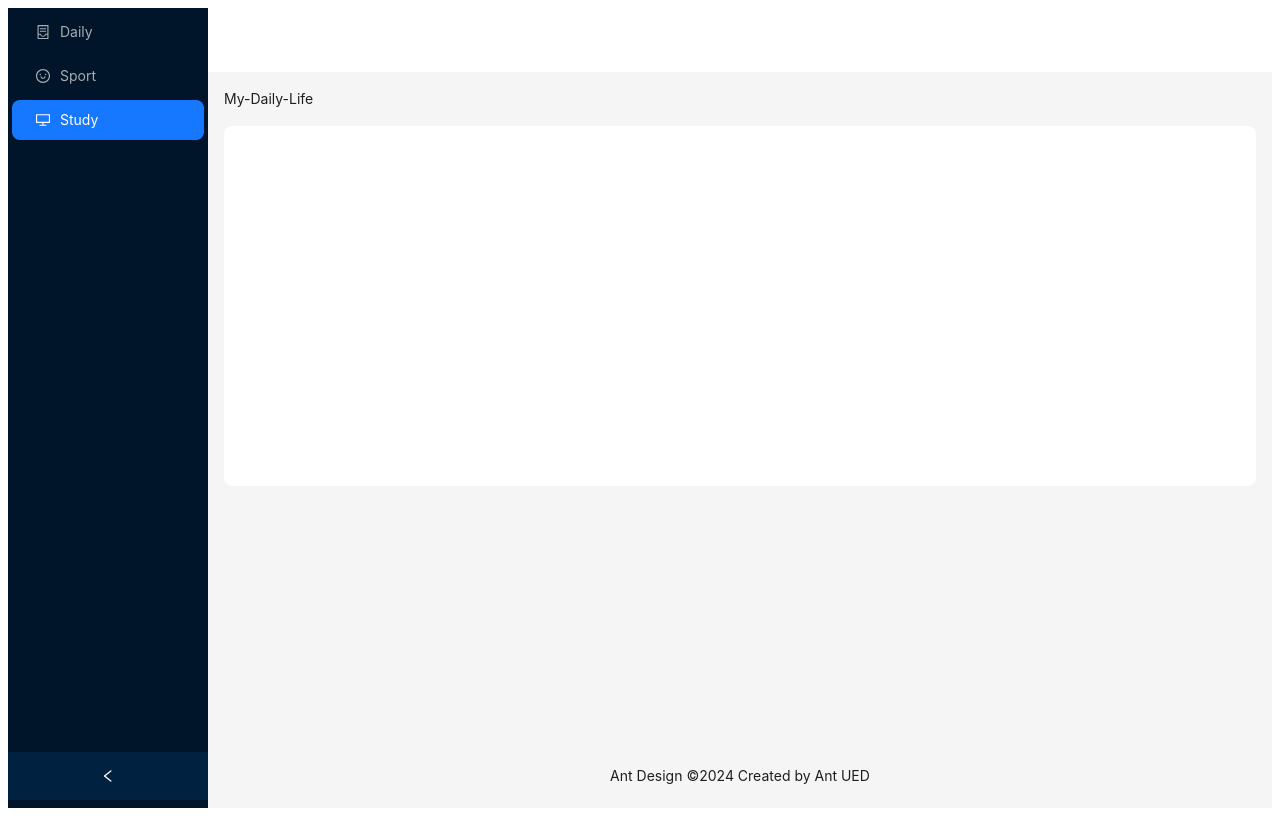
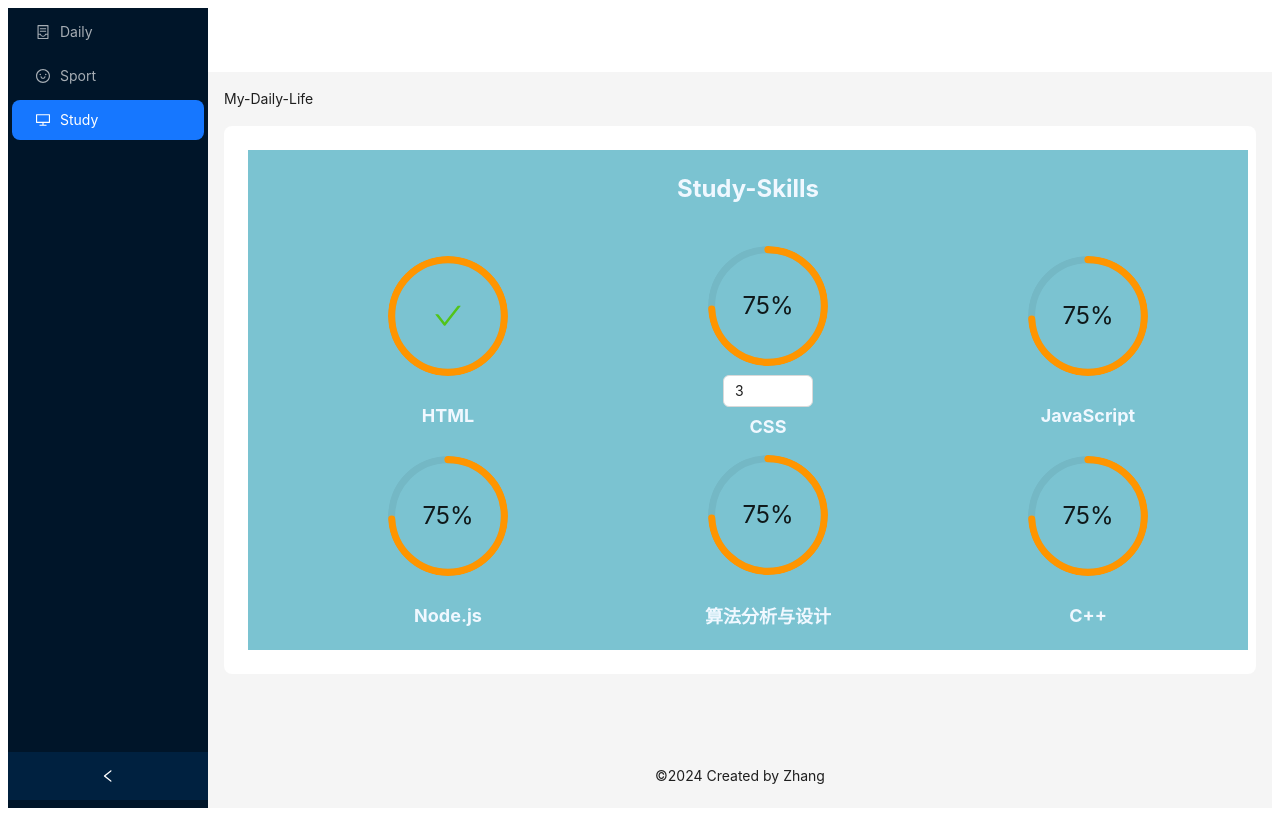
Before and after one commit to continuing2022/first-react, a React (Create React App) app: page /3 in a window 1280 px wide. Built offline with nearby package versions, Linux system fonts and the light colour scheme.

Commit message:
学习部分静态

```diff
--- a/src/pages/Home/index.css
+++ b/src/pages/Home/index.css
@@ -62,6 +62,9 @@
             display: flex;
             flex-direction: column;
 
+            .updateColor {
+                background-color: #f5f5f5;
+            }
 
             .plans {
                 margin-bottom: 5px;
--- a/src/pages/Home/index.js
+++ b/src/pages/Home/index.js
@@ -120,9 +120,16 @@ const Home = () => {
     };
 
     // 更新事件的逻辑
+    // 使用对象存储 accomplish 状态，每个 _id 作为键
+    const [accomplishStates, setAccomplishStates] = useState({});
     const update = (id) => {
         fetchUpdataData(id)
         setChange(change + 1)
+        // 切换对应 id 的 accomplish 状态
+        setAccomplishStates((prev) => ({
+            ...prev,
+            [id]: !prev[id], // 切换指定项的状态
+        }));
     };
     // 删除事件的逻辑
     const del = (id) => {
@@ -234,9 +241,6 @@ const Home = () => {
                                     style={{
 
                                         width: 270,
-                                        // hoverBorderColor: '#FF9500',
-                                        // activeBorderColor: '#FF9500',
-                                        // hoverBg: '#FF9500',
                                     }}
                                     // 改变按钮的颜色
                                     enterButton={<Button type="primary" style={{ backgroundColor: '#FF9500', borderColor: '#FF9500' }}
@@ -249,11 +253,19 @@ const Home = () => {
                                 {/* 渲染组件 */}
                                 {
                                     daily?.map((data) => {
+                                        const isAccomplished = accomplishStates[data._id] || false; // 默认状态为 false
                                         return (
-                                            <div className='plans'
-                                                key={data._id}>
+                                            // className = {`plans ${!accomplish ? 'updateColor' : ' '}`
+                                            <div className={`plans`}
+
+                                                key={data._id}
+                                                style={{
+                                                    backgroundColor: isAccomplished ? '#F0F0F0' : 'transparent', // 设置背景色为灰色
+                                                }}>
                                                 <Checkbox
-                                                    onClick={() => update(data._id)}>
+                                                    onClick={() => update(data._id)}
+                                                    checked={isAccomplished} // 控制 Checkbox 的选中状态
+                                                >
                                                     {data.value}
                                                 </Checkbox>
                                                 <DeleteOutlined onClick={() => del(data._id)}
--- /dev/null
+++ b/src/pages/Study/index.css
@@ -0,0 +1,56 @@
+.content2 {
+
+
+    .body {
+        width: 1000px;
+        height: 500px;
+        margin: auto;
+        background-color: #7BC3D1;
+        display: flex;
+        flex-wrap: wrap;
+        flex-direction: column;
+        /* justify-content: center; */
+        align-items: center;
+
+
+        p {
+            color: aliceblue;
+            font-size: 24px;
+            font-weight: bold;
+        }
+
+        .course {
+            width: 100%;
+            height: 400px;
+
+            ul {
+                list-style-type: none;
+                display: flex;
+                flex-wrap: wrap;
+                justify-content: space-around;
+                align-items: center;
+            }
+
+            ul li {
+                display: flex;
+                flex-direction: column;
+                justify-content: space-around;
+                align-items: center;
+                width: 250px;
+                height: 200px;
+            }
+
+            ul li a {
+                color: aliceblue;
+                font-size: 18px;
+                font-weight: bold;
+            }
+
+            ul li a:hover {
+                color: #FF9500;
+            }
+        }
+    }
+
+
+}
--- a/src/pages/Study/index.js
+++ b/src/pages/Study/index.js
@@ -1,5 +1,5 @@
 import React, { useState } from 'react';
-
+import './index.css'
 import {
     DesktopOutlined,
     SmileOutlined,
@@ -8,7 +8,7 @@ import {
 
 } from '@ant-design/icons';
 
-import { Breadcrumb, Layout, Menu, theme } from 'antd';
+import { Breadcrumb, Layout, Menu, theme, Flex, Progress, Tooltip, InputNumber } from 'antd';
 import { useNavigate } from 'react-router-dom';
 
 
@@ -47,8 +47,12 @@ const Study = () => {
         }
         // navigate(`/{value}`)
     }
+    // 控制输入框的显示与否
+    const [showInput, setShowInput] = useState(false); // State to control visibility of InputNumber
 
-
+    const handleProgressClick = () => {
+        setShowInput(!showInput); // Toggle the visibility on click
+    };
 
 
     return (
@@ -85,15 +89,87 @@ const Study = () => {
                         <Breadcrumb.Item>My-Daily-Life</Breadcrumb.Item>
                     </Breadcrumb>
                     {/* 内容书写 */}
-                    <div className='content'
+                    <div className='content2'
                         style={{
                             padding: 24,
-                            minHeight: 360,
-                            background: colorBgContainer,
+                            minHeight: 500,
+                            background: '#FFFFFF',
                             borderRadius: borderRadiusLG,
                         }}
                     >
+                        <div className='body'>
 
+                            <p>Study-Skills</p>
+                            <div className='course'>
+                                <ul>
+                                    <li>
+                                        <Flex gap="small" wrap>
+                                            {/* 添加提示词 */}
+                                            <Tooltip title="3 done / 3 in progress / 4 to do">
+                                                <div onClick={handleProgressClick}>
+                                                    <Progress type="circle" percent={100}
+                                                        // 改变颜色
+                                                        strokeColor='#FF9500'
+                                                    />
+                                                </div>
+                                            </Tooltip>
+                                        </Flex>
+                                        {showInput && ( // Conditionally render InputNumber
+                                            <InputNumber min={1} max={10} defaultValue={3} changeOnWheel />
+                                        )}
+
+                                        <a href='https://www.bilibili.com/video/BV14J4114768?p=6'>HTML</a>
+                                    </li>
+                                    <li>
+                                        <Flex gap="small" wrap>
+                                            <Tooltip title="3 done / 3 in progress / 4 to do">
+                                                <Progress type="circle" percent={75}
+                                                    strokeColor='#FF9500' />
+                                            </Tooltip>
+                                        </Flex>
+                                        <InputNumber min={1} max={10} defaultValue={3} changeOnWheel />
+                                        <a href='https://www.bilibili.com/video/BV14J4114768?p=6'>CSS</a>
+                                    </li>
+                                    <li>
+                                        <Flex gap="small" wrap>
+                                            <Tooltip title="3 done / 3 in progress / 4 to do">
+                                                <Progress type="circle" percent={75}
+                                                    strokeColor='#FF9500' />
+                                            </Tooltip>
+                                        </Flex>
+                                        <a href='https://www.bilibili.com/video/BV1Y84y1L7Nn?p=8'>JavaScript</a>
+                                    </li>
+                                    <li>
+                                        <Flex gap="small" wrap>
+                                            <Tooltip title="3 done / 3 in progress / 4 to do">
+                                                <Progress type="circle" percent={75}
+                                                    strokeColor='#FF9500' />
+                                            </Tooltip>
+                                        </Flex>
+                                        <a href='https://www.bilibili.com/video/BV1a34y167AZ?p=5'>Node.js</a>
+                                    </li>
+                                    <li>
+                                        <Flex gap="small" wrap>
+                                            <Tooltip title="3 done / 3 in progress / 4 to do">
+                                                <Progress type="circle" percent={75}
+                                                    strokeColor='#FF9500' />
+                                            </Tooltip>
+                                        </Flex>
+                                        <a href='https://www.bilibili.com/video/BV18X4y1k74c?p=6'>算法分析与设计</a>
+                                    </li>
+                                    <li>
+                                        <Flex gap="small" wrap>
+                                            <Tooltip title="3 done / 3 in progress / 4 to do">
+                                                <Progress type="circle" percent={75}
+                                                    strokeColor='#FF9500' />
+                                            </Tooltip>
+                                        </Flex>
+                                        <a href='https://www.bilibili.com/video/BV1et411b73Z?p=7'>C++</a>
+                                    </li>
+                                </ul>
+                            </div>
+
+                        </div>
 
                     </div>
                 </Content>
@@ -102,7 +178,7 @@ const Study = () => {
                         textAlign: 'center',
                     }}
                 >
-                    Ant Design ©{new Date().getFullYear()} Created by Ant UED
+                    ©{new Date().getFullYear()} Created by Zhang
                 </Footer>
             </Layout>
         </Layout>
```
